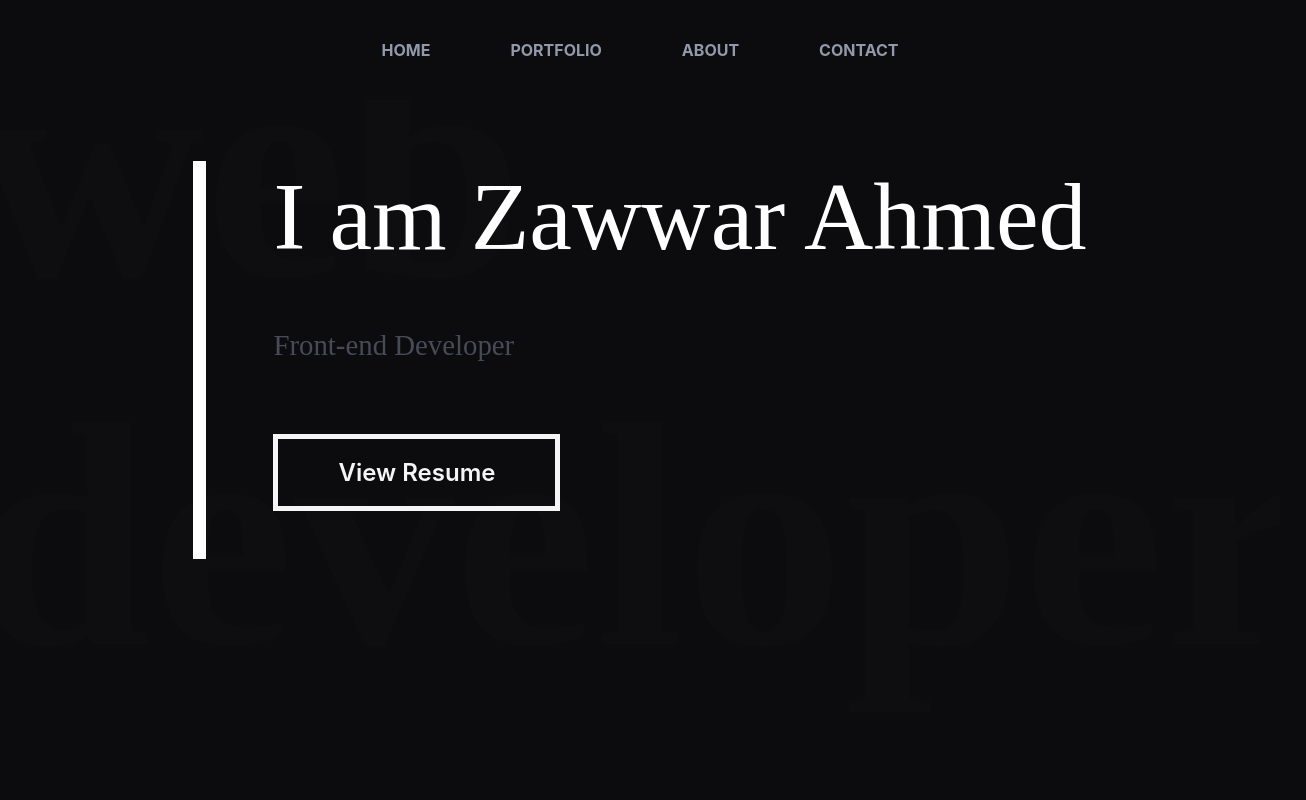
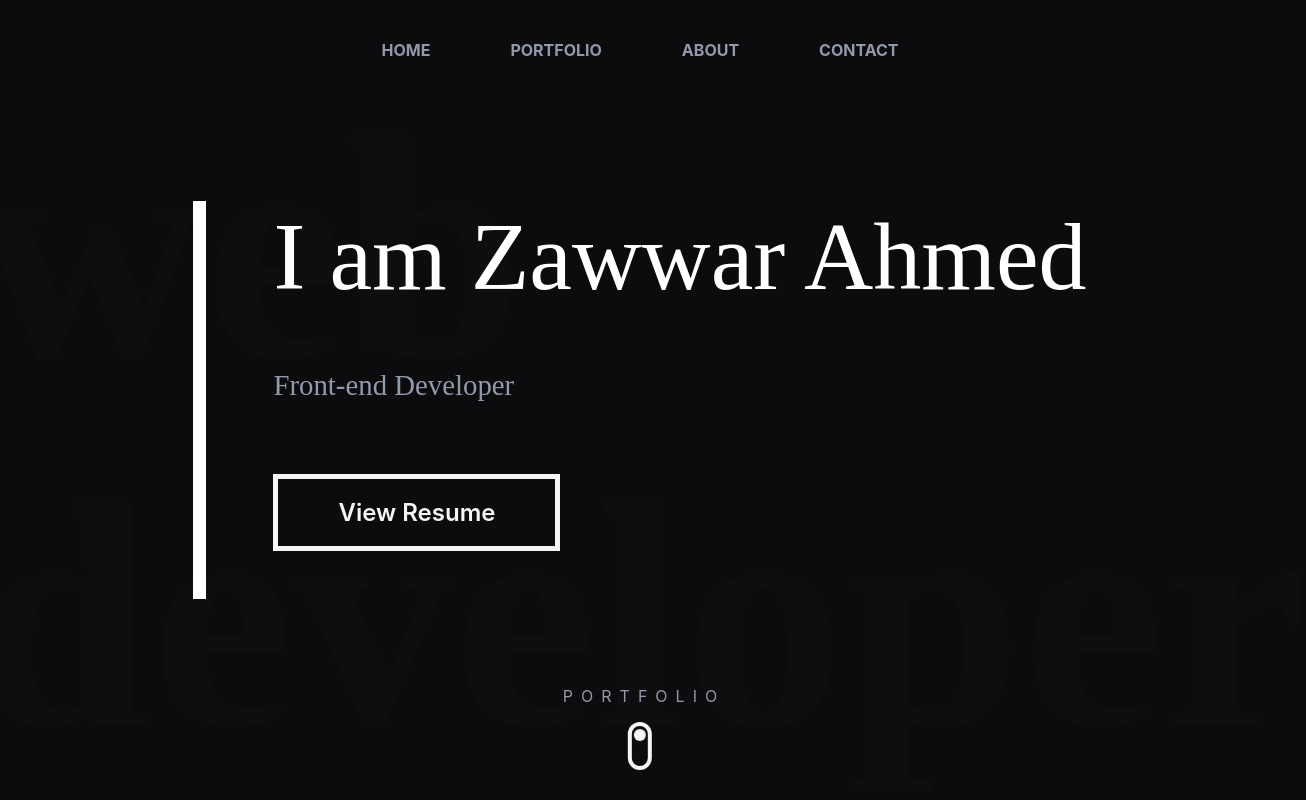
Before and after one commit to SyedZawwarAhmed/my-portfolio, a React (Create React App) app: page / in a window 1280 px wide. Shown: the top 800 px of the page, 1306 px wide, since content can reach past the window. Built offline with nearby package versions, Linux system fonts and the light colour scheme; a web font is replaced by a local one.

Commit message:
additional scroll button added

```diff
--- a/src/components/Home.js
+++ b/src/components/Home.js
@@ -11,9 +11,15 @@ function Home() {
           <a href="/#" className="resume">
             View Resume
           </a>
-        <div className="sidebar"></div>
+          <div className="sidebar"></div>
         </div>
         <h1 className="watermark">web developer</h1>
+        <div className="additional-scroll">
+          <span>portfolio</span>
+          <a href="#portfolio" className="scroll">
+            <div className="ball"></div>
+          </a>
+        </div>
       </div>
     </>
   );
--- a/src/components/Main.js
+++ b/src/components/Main.js
@@ -1,5 +1,4 @@
-import React, { useState } from "react";
-import { useInView } from "react-intersection-observer";
+import React from "react";
 import Home from "./Home";
 import Navbar from "./Navbar";
 import Portfolio from "./Portfolio";
@@ -8,28 +7,15 @@ import Contact from "./Contact";
 import Footer from "./Footer";
 
 function Main() {
-  const [navBarTheme, setNavbarTheme] = useState("dark");
-  const { ref, inView, entry } = useInView({
-    root: null,
-    rootMargin: "0px",
-    threshold: 0,
-  });
-  if (inView) {
-    console.log(entry.target);
-  }
   return (
-    <div className="main">
+    <>
       <Navbar />
       <Home />
-      <div ref={ref} className="portfolio-div">
-        <Portfolio />
-      </div>
-      <div className="contact-div">
-        <About />
-      </div>
+      <Portfolio />
+      <About />
       <Contact />
       <Footer />
-    </div>
+    </>
   );
 }
 
--- a/src/components/Skills.js
+++ b/src/components/Skills.js
@@ -11,10 +11,10 @@ function Skills() {
   const { ref, inView } = useInView({
     root: null,
     rootMargin: "-200px 0px",
-    threshold: 0.5,
+    threshold: 0.2,
     triggerOnce: true,
   });
-  if (inView) {
+  const animation = () => {
     let i = 0;
     let interval = setInterval(() => {
       images[i].classList.add("logo-animation");
@@ -23,6 +23,9 @@ function Skills() {
         clearInterval(interval);
       }
     }, 250);
+  };
+  if (inView) {
+    animation();
   }
   return (
     <div ref={ref} className="skills">
--- a/src/stylesheets/Home.css
+++ b/src/stylesheets/Home.css
@@ -1,11 +1,10 @@
 .home {
   position: relative;
   background-color: var(--dark);
-  min-height: 90vh;
   display: flex;
   justify-content: center;
   align-items: center;
-  overflow: hidden;
+  min-height: 100vh;
 }
 
 .home-text {
@@ -22,7 +21,8 @@
   margin-bottom: 0.6em;
   font-weight: 500;
   /* line-height: 0.6em; */
-  animation: title-animation 0.6s;
+  /* animation: title-animation 0.6s; */
+  animation-fill-mode: backwards;
   overflow: hidden;
 }
 
@@ -36,14 +36,17 @@
   left: 100%;
   animation: hometext-animation 0.6s ease-in-out;
   animation-delay: 0.5s;
+  animation-fill-mode: backwards;
 }
 
 .role {
   font-size: 1.8rem;
-  color: var(--dark-grey);
+  color: var(--grey);
   margin-bottom: 2.5em;
-  animation: role-animation 1.2s;
-  animation-timing-function: linear;
+  animation: role-animation 0.5s;
+  animation-delay: 1.1s;
+  animation-timing-function: ease;
+  animation-fill-mode: backwards;
 }
 
 .resume {
@@ -57,8 +60,10 @@
   border: 5px solid var(--light-grey);
   transition: 0.25s all ease-in-out;
   background-color: transparent;
-  animation: button-animation 1.7s;
-  animation-timing-function: ease-in-out;
+  animation: button-animation 0.4s;
+  animation-delay: 1.6s;
+  animation-timing-function: ease;
+  animation-fill-mode: backwards;
 }
 
 .resume:hover {
@@ -75,6 +80,7 @@
   left: 0;
   background-color: var(--light);
   animation: sidebar-animation 0.5s ease;
+  animation-fill-mode: backwards;
 }
 
 .watermark {
@@ -83,8 +89,81 @@
   color: hsla(0, 0%, 100%, 0.008);
   bottom: 0;
   pointer-events: none;
-  animation: watermark-animation 2.3s;
+  animation: appearing-animation 0.3s;
+  animation-delay: 2.1s;
   animation-timing-function: ease-out;
+  animation-fill-mode: backwards;
+}
+
+.additional-scroll {
+  position: absolute;
+  top: 90%;
+  left: 50%;
+  transform: translate(-50%, -50%);
+}
+
+.additional-scroll span {
+  display: block;
+  padding: 1em;
+  text-align: right;
+  color: var(--grey);
+  text-transform: uppercase;
+  letter-spacing: 0.5rem;
+  margin-right: -0.5rem;
+  animation: appearing-animation 0.6s ease 1.9s 1 normal backwards;
+}
+
+.scroll {
+  display: flex;
+  width: 1.5rem;
+  height: 3rem;
+  margin: 0 auto;
+  border-radius: 1.5rem;
+  border: 4px solid var(--light-grey);
+  animation: scroll-btn-animation 0.6s ease 2.1s;
+  animation-fill-mode: backwards;
+}
+
+.ball {
+  width: 100%;
+  height: auto;
+  aspect-ratio: 1/1;
+  border-radius: 50%;
+  background-color: var(--light-grey);
+  margin: 2px;
+  align-self: flex-start;
+  opacity: 0;
+  animation: ball-animation 1.4s ease infinite;
+  animation-delay: 2.2s;
+  animation-fill-mode: forwards;
+}
+
+
+@keyframes scroll-btn-animation {
+  from {
+    opacity: 0;
+    height: 0;
+  }
+
+  to {
+    opacity: 1;
+    height: 3rem;
+  }
+}
+
+@keyframes ball-animation {
+  0% {
+    margin-top: 2px;
+    opacity: 1;
+  }
+  75% {
+    margin-top: 170%;
+  }
+
+  100% {
+    margin-top: 2px;
+    opacity: 1;
+  }
 }
 
 @keyframes sidebar-animation {
@@ -95,7 +174,7 @@
    height: 100%;
  }
 }
-
+/*
 @keyframes title-animation {
   from {
     color: transparent;
@@ -103,7 +182,7 @@
   to {
     color: transparent;
   }
-}
+} */
 
  @keyframes hometext-animation {
    from {
@@ -120,11 +199,6 @@
     margin-top: -4rem;
   }
 
-  72.73% {
-    opacity: 0;
-    margin-top: -4rem;
-  }
-
   100% {
     opacity: 1;
     margin-top: 0;
@@ -132,11 +206,7 @@
 }
 
 @keyframes button-animation {
-  0% {
-    opacity: 0;
-  }
-
-  73.3% {
+ 0% {
     transform: translateX(80%);
     opacity: 0;
   }
@@ -147,12 +217,8 @@
   }
 }
 
-@keyframes watermark-animation {
+@keyframes appearing-animation {
   0% {
-    opacity: 0;
-  }
-
-  90% {
     opacity: 0;
   }
 
--- a/src/stylesheets/Navbar.css
+++ b/src/stylesheets/Navbar.css
@@ -20,8 +20,10 @@
   text-decoration: none;
   color: var(--grey);
   font-weight: 700;
-  animation: navbar-animation 2s;
-  animation-timing-function: ease-in-out;
+  animation: navbar-animation 0.3s;
+  animation-delay: 2s;
+  animation-timing-function: ease;
+  animation-fill-mode: backwards;
 }
 
 .link::after {
@@ -45,10 +47,6 @@
     opacity: 0;
   }
 
-  75% {
-    opacity: 0;
-  }
-
   100% {
     opacity: 1;
   }
--- a/src/stylesheets/Portfolio.css
+++ b/src/stylesheets/Portfolio.css
@@ -10,7 +10,7 @@
 
 .portfolio-title {
   color: var(--light);
-  font-size: 4rem;
+  font-size: 5rem;
   margin-top: -1rem;
   opacity: 0;
   margin-bottom: 1em;
```
Lines whose indentation alone changed are shown as unchanged.
